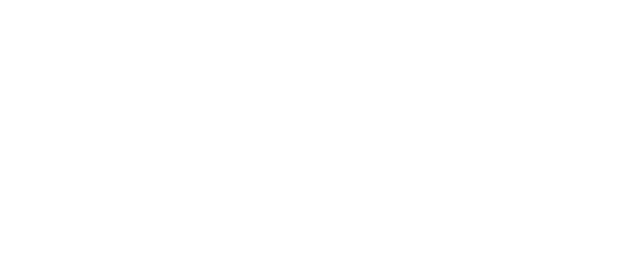
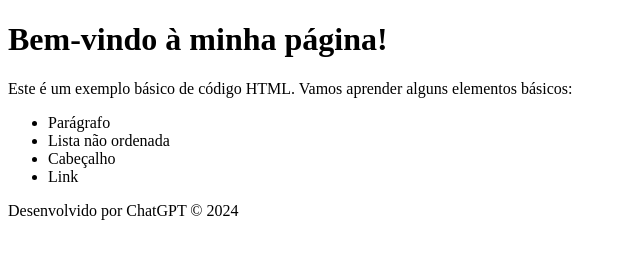
Before and after one commit to juniormyx/treinamentogit, a plain HTML site: page index.html in a window 1280 px wide. Shown: the whole page, without its empty margins (0-640 px from the left). Drawn offline with Linux system fonts and the light colour scheme.

Commit message:
Adicionado index.html e style.css

```diff
--- a/index.html
+++ b/index.html
@@ -1,11 +1,27 @@
 <!DOCTYPE html>
-<html lang="en">
+<html lang="pt-br">
 <head>
     <meta charset="UTF-8">
     <meta name="viewport" content="width=device-width, initial-scale=1.0">
-    <title>Document</title>
+    <title>Página de Exemplo</title>
 </head>
 <body>
+    <header>
+        <h1>Bem-vindo à minha página!</h1>
+    </header>
 
+    <section>
+        <p>Este é um exemplo básico de código HTML. Vamos aprender alguns elementos básicos:</p>
+        <ul>
+            <li>Parágrafo</li>
+            <li>Lista não ordenada</li>
+            <li>Cabeçalho</li>
+            <li>Link</li>
+        </ul>
+    </section>
+
+    <footer>
+        <p>Desenvolvido por ChatGPT &copy; 2024</p>
+    </footer>
 </body>
 </html>
--- /dev/null
+++ b/style.css
@@ -0,0 +1,92 @@
+/* Estilos Globais */
+* {
+    margin: 0;
+    padding: 0;
+    box-sizing: border-box;
+    font-family: 'Arial', sans-serif;
+}
+
+/* Corpo da Página */
+body {
+    background: #f4f4f4;
+    color: #333;
+    line-height: 1.6;
+    padding: 20px;
+}
+
+/* Cabeçalho */
+header {
+    background-color: #3498db;
+    color: white;
+    text-align: center;
+    padding: 40px 20px;
+    border-radius: 8px;
+    box-shadow: 0 4px 8px rgba(0, 0, 0, 0.1);
+    margin-bottom: 30px;
+}
+
+/* Estilo para o título */
+header h1 {
+    font-size: 2.5em;
+    text-transform: uppercase;
+    letter-spacing: 2px;
+    margin-bottom: 10px;
+}
+
+/* Seção principal */
+section {
+    background-color: #ffffff;
+    padding: 20px;
+    border-radius: 8px;
+    box-shadow: 0 4px 8px rgba(0, 0, 0, 0.05);
+}
+
+/* Estilo para o parágrafo */
+section p {
+    font-size: 1.2em;
+    margin-bottom: 20px;
+    color: #555;
+}
+
+/* Lista não ordenada */
+ul {
+    list-style-type: none;
+}
+
+ul li {
+    background-color: #f9f9f9;
+    margin: 10px 0;
+    padding: 10px;
+    border-radius: 5px;
+    font-size: 1.1em;
+    transition: background-color 0.3s ease;
+}
+
+/* Efeito de passar o mouse sobre os itens da lista */
+ul li:hover {
+    background-color: #3498db;
+    color: white;
+}
+
+/* Rodapé */
+footer {
+    text-align: center;
+    padding: 15px;
+    margin-top: 30px;
+    background-color: #2c3e50;
+    color: white;
+    border-radius: 8px;
+    font-size: 0.9em;
+}
+
+/* Estilo de links */
+a {
+    color: #3498db;
+    text-decoration: none;
+    transition: color 0.3s ease;
+}
+
+/* Efeito de hover no link */
+a:hover {
+    color: #2980b9;
+}
```
